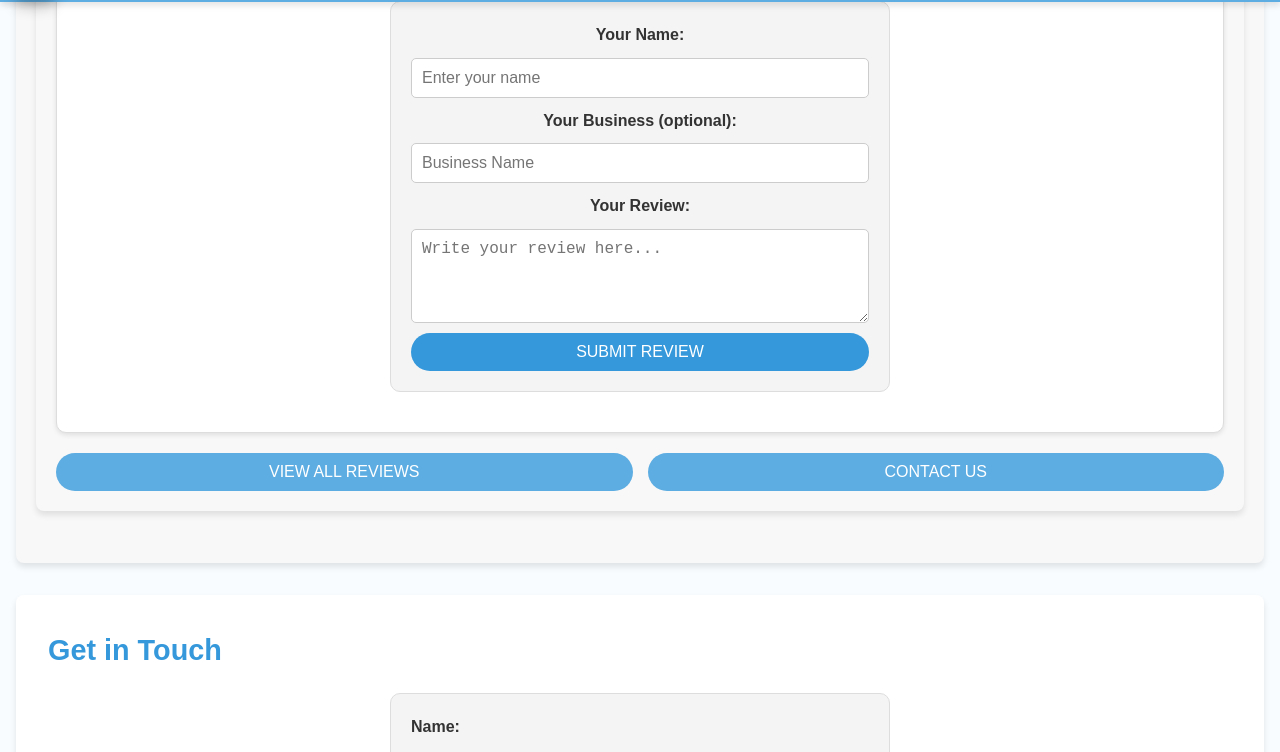
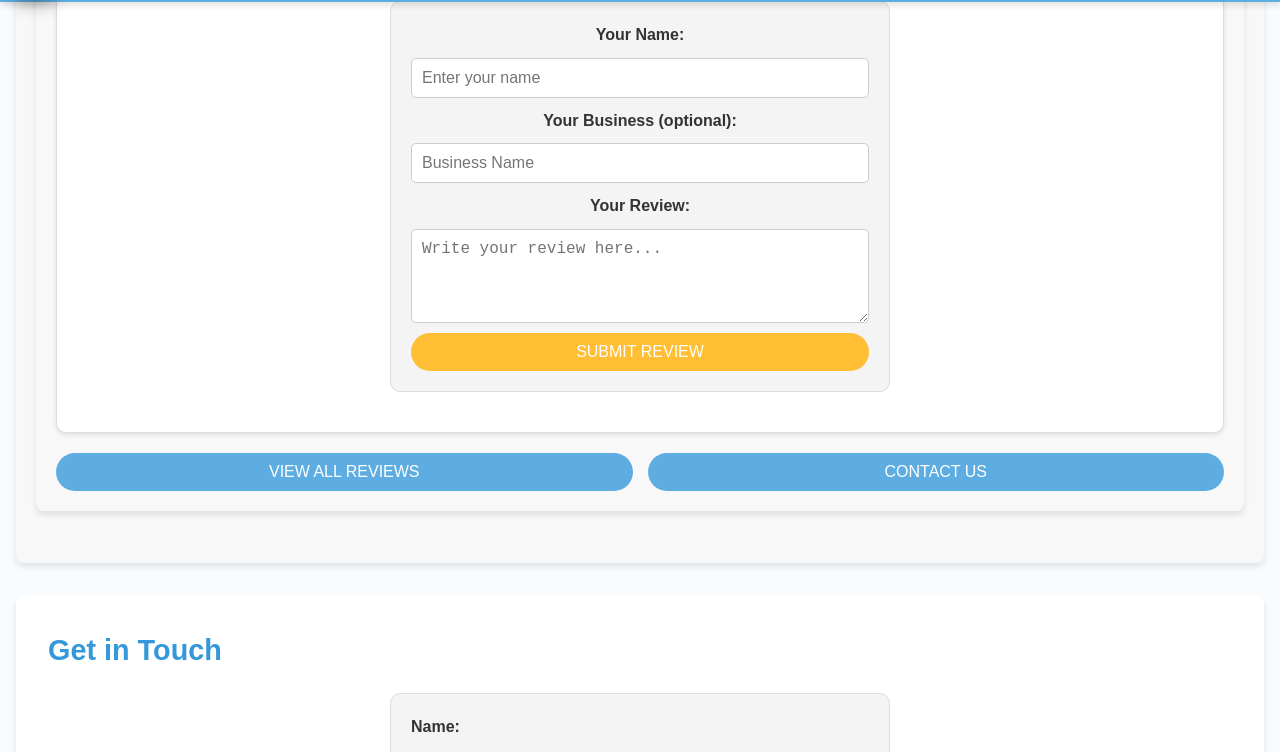
Before and after one commit to ivan0-spec/ivan0-spec-ivantweneboahkoduah460-gmail.com.github.io, a plain HTML site: page index.html in a window 1280 px wide. In both pictures the pointer is over the button "SUBMIT REVIEW". Shown: the part 2339-3091 px from the top of the page. Drawn offline with Linux system fonts and the light colour scheme.

Commit message:
Update style.css

```diff
--- a/style.css
+++ b/style.css
@@ -1078,7 +1078,7 @@ background-color: #0066cc; /* Lighter blue for hover */
     }
 
     .submission-form button:hover {
-      background-color: #3498db;
+      background-color: #ffbe33;
     }
 
     /* Landscape Button Styles */
@@ -1102,7 +1102,7 @@ background-color: #0066cc; /* Lighter blue for hover */
     }
 
     .btn:hover {
-      background-color: #3498db;
+      background-color: #ffbe33;
     }
 
     .btn:active {
```
